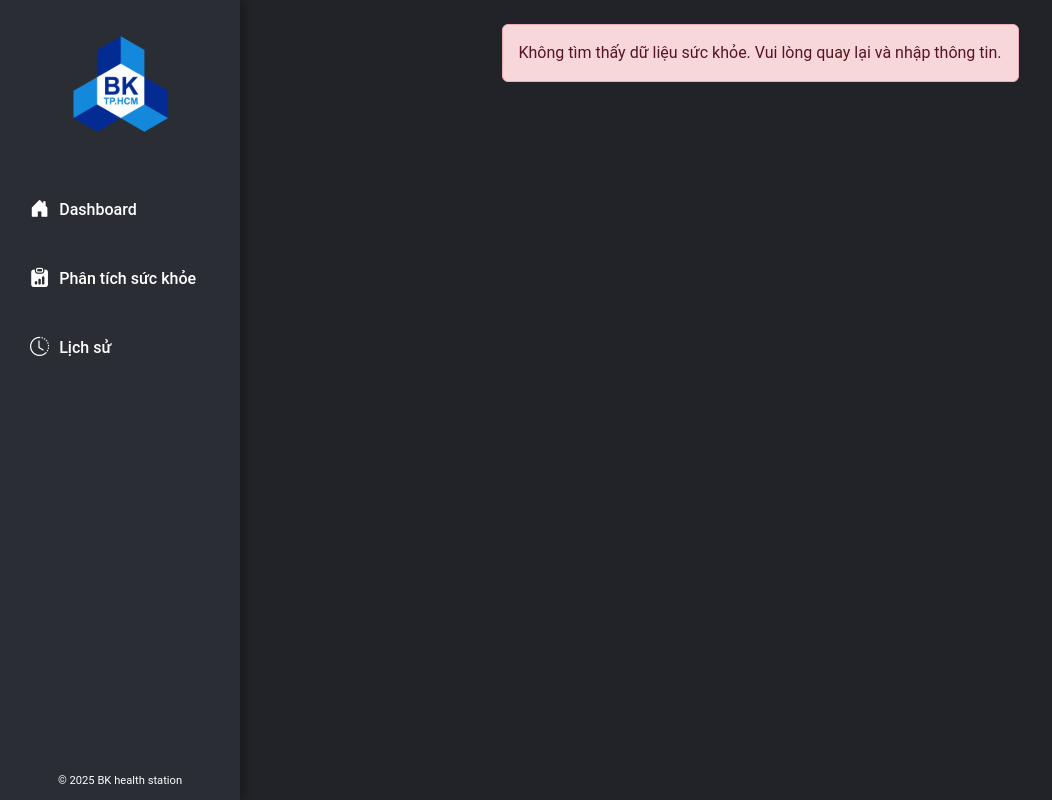
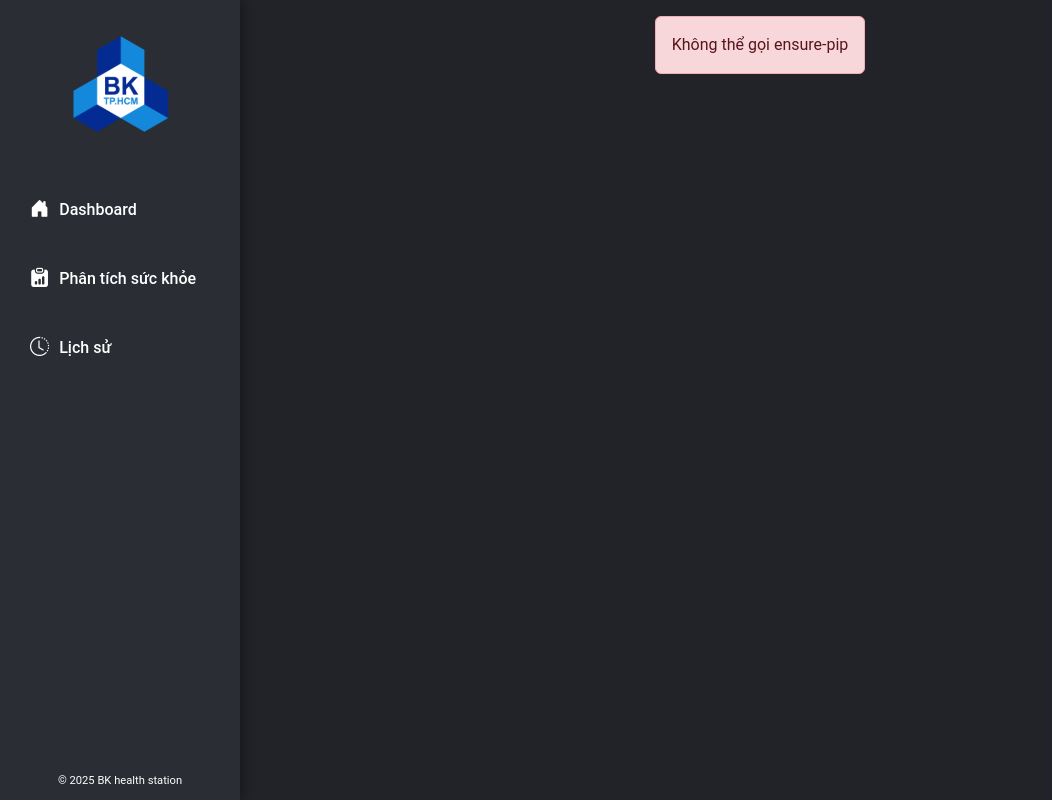
Before and after one commit to TrucLeK21/SmartScale, a React (Vite) app in the folder app/frontend/: page /#/test in a window 1280 px wide. Shown: the whole page, without its empty margins (0-1052 px from the left). Built offline with nearby package versions, Linux system fonts and the light colour scheme.

Commit message:
add python initial installation

```diff
--- a/app/frontend/src/electron/main.ts
+++ b/app/frontend/src/electron/main.ts
@@ -657,13 +657,16 @@ app.on("ready", async () => {
     const pythonExe = getPythonEnvPath();
     const pipExe = getPipPath();
     const getPip = getPythonScriptPath("get-pip.py");
+    const reqFile = getPythonScriptPath("requirements.txt");
     // const reqFile = path.join(process.resourcesPath, "requirements.txt");
 
     try {
       if (!fs.existsSync(pipExe)) {
+        console.log("Start getting pip process...");
         await runInCmd(pythonExe, [getPip], pythonDir);
       }
-      // await runInCmd(pipExe, ["install", "-r", reqFile], pythonDir);
+      console.log("Pip has been installed, installing requirements...");
+      await runInCmd(pipExe, ["install", "-r", reqFile], pythonDir);
       return { success: true, message: "Install successfully!" };
     } catch (e) {
       console.error("ensure-pip failed:", e);
--- a/app/frontend/src/ui/App.tsx
+++ b/app/frontend/src/ui/App.tsx
@@ -1,20 +1,19 @@
-import HomePage from './pages/HomePage';
+import HomePage from "./pages/HomePage";
 import { HashRouter as Router, Route, Routes } from "react-router-dom";
-import './App.css';
-import CameraPage from './pages/CameraPage';
+import "./App.css";
+import CameraPage from "./pages/CameraPage";
 import { Navigate } from "react-router-dom";
-import WeightDisplayPage from './pages/WeightPage';
-import InfoConfirmScreen from './pages/InfoConfirmPage';
-import QRCodePage from './pages/QRCodePage';
-import AIPage from './pages/AIPage';
-import TestPage from './pages/TestPage';
-import HealthResultPage from './pages/HealthResultPage';
-import DashBoardPage from './pages/DashBoardPage';
-import NewLayout from './layouts/NewLayout';
-import QRScanPage from './pages/QRScanPage';
-import HistoryPage from './pages/History';
+import WeightDisplayPage from "./pages/WeightPage";
+import InfoConfirmScreen from "./pages/InfoConfirmPage";
+import QRCodePage from "./pages/QRCodePage";
+import AIPage from "./pages/AIPage";
+import TestPage from "./pages/TestPage";
+import HealthResultPage from "./pages/HealthResultPage";
+import DashBoardPage from "./pages/DashBoardPage";
+import NewLayout from "./layouts/NewLayout";
+import QRScanPage from "./pages/QRScanPage";
+import HistoryPage from "./pages/History";
 // import MainLayout from './layouts/MainLayout';
-
 
 function App() {
   return (
@@ -23,9 +22,9 @@ function App() {
         {/* <MainLayout> */}
         <NewLayout>
           <Routes>
-            <Route path="/" element={<Navigate to="/dashboard" />} />
+            <Route path="/" element={<Navigate to="/test" />} />
             <Route path="/home" element={<HomePage />} />
-            <Route path='/camera' element={<CameraPage />} />
+            <Route path="/camera" element={<CameraPage />} />
             <Route path="/result" element={<HealthResultPage />} />
             <Route path="/weight" element={<WeightDisplayPage />} />
             <Route path="/info" element={<InfoConfirmScreen />} />
@@ -33,8 +32,8 @@ function App() {
             <Route path="/ai" element={<AIPage />} />
             <Route path="/test" element={<TestPage />} />
             <Route path="/dashboard" element={<DashBoardPage />} />
-            <Route path="/qr-scan" element={<QRScanPage/>} />
-            <Route path="/history" element={<HistoryPage/>} />
+            <Route path="/qr-scan" element={<QRScanPage />} />
+            <Route path="/history" element={<HistoryPage />} />
           </Routes>
         </NewLayout>
         {/* </MainLayout> */}
--- a/app/frontend/src/ui/pages/TestPage.tsx
+++ b/app/frontend/src/ui/pages/TestPage.tsx
@@ -1,73 +1,49 @@
-import HealthMetrics from "../components/HealthMetricsComponent/HealthMetrics";
-import { FontAwesomeIcon } from "@fortawesome/react-fontawesome";
-import { faCheck, faDatabase, faDna } from "@fortawesome/free-solid-svg-icons";
-import { useNavigate } from "react-router-dom";
-import { useEffect } from "react";
-import useHealthStore from "../hooks/healthStore";
+import { useEffect, useState } from "react";
 import "react-toastify/dist/ReactToastify.css";
 import { showToast } from "../utils/toastUtils";
 
-// const mockData = {
-//     height: 175,
-//     weight: 67.5,
-//     date: new Date("2025-04-10"),
-//     age: 22,
-//     bmi: 21.97,
-//     bmr: 1580,
-//     tdee: 2450,
-//     lbm: 54.8,
-//     fatPercentage: 17.0,
-//     waterPercentage: 59.0,
-//     boneMass: 3.1,
-//     muscleMass: 43.0,
-//     proteinPercentage: 18.5,
-//     visceralFat: 8,
-//     idealWeight: 68.0,
-//     overviewScore: {
-//         "status": "Bình thường",
-//         "evaluation": [
-//             "BMI (22.96): Bình thường - Cân nặng của bạn trong mức khỏe mạnh",
-//             "Độ tuổi: Thanh niên/Trưởng thành - Sức khỏe thường ổn định",
-//             "Giới tính: Nam - Thường có cơ bắp nhiều hơn",
-//             "Chủng tộc: asian - Áp dụng ngưỡng sức khỏe phù hợp"
-//         ],
-//         "recommendations": [
-//             "Duy trì chế độ ăn uống và vận động hợp lý"
-//         ],
-//         "overall_status": "Sức khỏe tổng quan: Tốt - Tiếp tục duy trì lối sống lành mạnh"
-//     }
-// };
-
 function App() {
-    const navigate = useNavigate();
-    // const record = mockData;
-    // const isComplete = true;
-
-    const record = useHealthStore(state => state.record);
-    const isComplete = useHealthStore(state => state.isComplete);
+  const [pipMessage, setPipMessage] = useState<string | null>(null);
+  const [errorMsg, setErrorMsg] = useState<string | null>(null);
 
   useEffect(() => {
-        // Check if the user has completed the health record
-        if (!isComplete) {
-            showToast.error("Health record is incomplete. Redirecting to input page.");
+    // Gọi API ensure-pip và cài package qua electronAPI
+    const checkPip = async () => {
+      try {
+        const result = await window.electronAPI.ensurePipAndPackages();
+        if (result.success) {
+          console.log("Pip/packages installed successfully");
+          setErrorMsg(null);
+          setPipMessage(result.message);
+          showToast.success(result.message);
+        } else {
+          console.error("Ensure-pip failed:", result.message);
+          setErrorMsg(result.message);
+          setPipMessage("Lỗi: " + result.message);
+          showToast.error(result.message);
         }
-    }, [isComplete]);
+      } catch (err) {
+        console.error("IPC call failed:", err);
+        setErrorMsg("Không thể gọi ensure-pip");
+        setPipMessage("Không thể gọi ensure-pip");
+        showToast.error("Không thể gọi ensure-pip");
+      }
+    };
+
+    checkPip();
+  }, []);
 
   return (
-        <div className="container-fluid d-flex flex-column align-items-center"
-        style={{ height: "100%" }}>
-            {record ? (
-                <>
-                    <HealthMetrics data={record} />
-                    <div className="mt-3 d-flex justify-content-center align-items-center gap-3">
-                        <button className="custom-btn fs-5" onClick={() => navigate("/qrcode")}>Lưu bản ghi <FontAwesomeIcon icon={faDatabase} /></button>
-                        <button className="custom-btn fs-5 complete-btn" onClick={() => navigate("/")}><FontAwesomeIcon icon={faCheck} /></button>
-                        <button className="custom-btn fs-5">Tư vấn AI <FontAwesomeIcon icon={faDna} /></button>
-                    </div>
-                </>
-            ) : (
-                <div className="alert alert-danger mt-4 text-center" role="alert">
-                    Không tìm thấy dữ liệu sức khỏe. Vui lòng quay lại và nhập thông tin.
+    <div
+      className="container-fluid d-flex flex-column align-items-center"
+      style={{ height: "100%" }}
+    >
+      {pipMessage && (
+        <div
+          className={`alert ${errorMsg ? "alert-danger" : "alert-info"} mt-3 text-center`}
+          role="alert"
+        >
+          {pipMessage}
         </div>
       )}
     </div>
```
Also changed, not shown: app/frontend/src/electron/util.ts (+29 -4 lines). Lines whose indentation alone changed are shown as unchanged.
